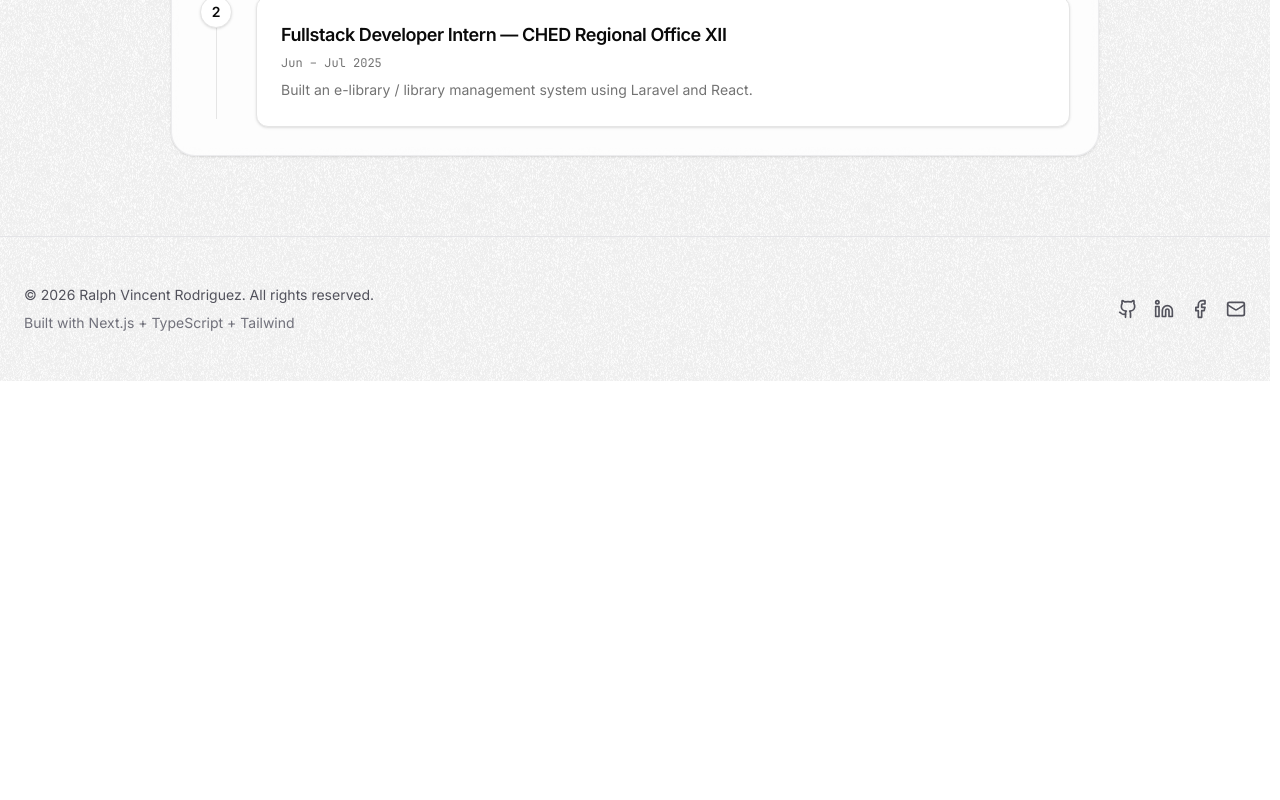
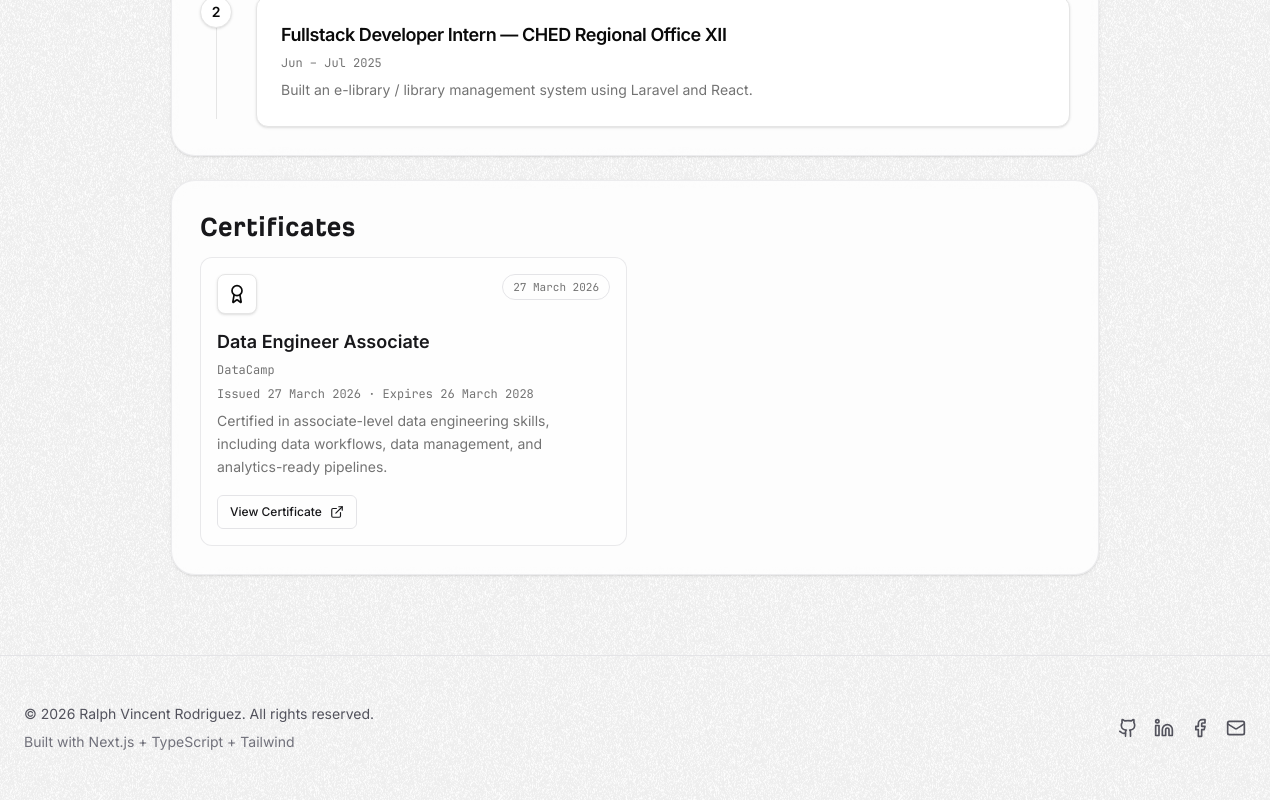
Before and after one commit to Rappykyun/portfolio_2026, a Next.js app: page / in a window 1280 px wide. Shown: the part 963-1763 px from the top of the page. Before the commit the page ends 1344 px from the top, so only its background shows below. Built offline with nearby package versions, Linux system fonts and the light colour scheme.

Commit message:
feat: add Certificates component with sample data and integrate into home page

```diff
--- /dev/null
+++ b/app/_components/Certificates.tsx
@@ -0,0 +1,77 @@
+import { Award, ExternalLink } from "lucide-react";
+
+type Certificate = {
+  title: string;
+  issuer: string;
+  issued: string;
+  expires?: string;
+  summary: string;
+  credentialUrl: string;
+};
+
+const certificates: Certificate[] = [
+  {
+    title: "Data Engineer Associate",
+    issuer: "DataCamp",
+    issued: "27 March 2026",
+    expires: "26 March 2028",
+    summary: "Certified in associate-level data engineering skills, including data workflows, data management, and analytics-ready pipelines.",
+    credentialUrl: "https://www.datacamp.com/certificate/DEA0018866705032",
+  },
+];
+
+type CertificatesProps = {
+  compact?: boolean;
+};
+
+export function Certificates({ compact = false }: CertificatesProps) {
+  const sectionClassName = compact ? "py-0" : "py-12 md:py-16 lg:py-24";
+  const containerClassName = compact ? "w-full" : "mx-auto max-w-3xl px-4 sm:px-6 lg:px-8";
+
+  return (
+    <section className={sectionClassName}>
+      <p className="pb-3 font-incognito text-xl font-bold sm:text-2xl lg:text-3xl">
+        Certificates
+      </p>
+      <div className={containerClassName}>
+        <div className="grid gap-4 sm:grid-cols-2">
+          {certificates.map((certificate) => (
+            <article
+              key={`${certificate.title}-${certificate.issued}`}
+              className="group flex h-full flex-col rounded-xl border border-zinc-200/80 bg-white/60 p-4 transition-colors hover:border-zinc-300 hover:bg-white/90 dark:border-zinc-800/80 dark:bg-zinc-950/30 dark:hover:border-zinc-700 dark:hover:bg-zinc-950/50"
+            >
+              <div className="mb-4 flex items-start justify-between gap-3">
+                <div className="flex size-10 shrink-0 items-center justify-center rounded-lg border bg-background text-foreground shadow-sm">
+                  <Award className="size-5" aria-hidden="true" />
+                </div>
+                <span className="rounded-full border border-zinc-200 px-2.5 py-1 font-mono text-[11px] text-muted-foreground dark:border-zinc-800">
+                  {certificate.issued}
+                </span>
+              </div>
+
+              <div className="flex flex-1 flex-col gap-2">
+                <h3 className="text-base font-semibold leading-snug sm:text-lg">{certificate.title}</h3>
+                <p className="font-mono text-xs text-muted-foreground">{certificate.issuer}</p>
+                <p className="font-mono text-xs text-muted-foreground">
+                  Issued {certificate.issued}
+                  {certificate.expires ? ` · Expires ${certificate.expires}` : ""}
+                </p>
+                <p className="text-sm leading-relaxed text-muted-foreground">{certificate.summary}</p>
+              </div>
+
+              <a
+                href={certificate.credentialUrl}
+                target="_blank"
+                rel="noreferrer"
+                className="mt-4 inline-flex w-fit items-center gap-2 rounded-md border border-zinc-200 px-3 py-2 text-xs font-medium transition-colors hover:bg-zinc-100 focus:outline-none focus:ring-2 focus:ring-ring focus:ring-offset-2 dark:border-zinc-800 dark:hover:bg-zinc-900"
+              >
+                View Certificate
+                <ExternalLink className="size-3.5" aria-hidden="true" />
+              </a>
+            </article>
+          ))}
+        </div>
+      </div>
+    </section>
+  );
+}
--- a/app/page.tsx
+++ b/app/page.tsx
@@ -1,6 +1,7 @@
 import { Hero } from "./_components/Hero";
 import TechStack from "./_components/TechStack";
 import { Experiences } from "./_components/Experiences";
+import { Certificates } from "./_components/Certificates";
 
 const sectionClass =
   "rounded-2xl border border-zinc-200/70 bg-white/80 p-5 shadow-sm backdrop-blur-sm sm:rounded-3xl sm:p-7 dark:border-zinc-800/80 dark:bg-zinc-900/40";
@@ -16,6 +17,9 @@ export default function Home() {
         <section className={sectionClass}>
           <Experiences compact />
         </section>
+        <section className={sectionClass}>
+          <Certificates compact />
+        </section>
       </div>
     </main>
   );
```
Also changed, not shown: 2 other files (tests, documents, lock files or other folders).
